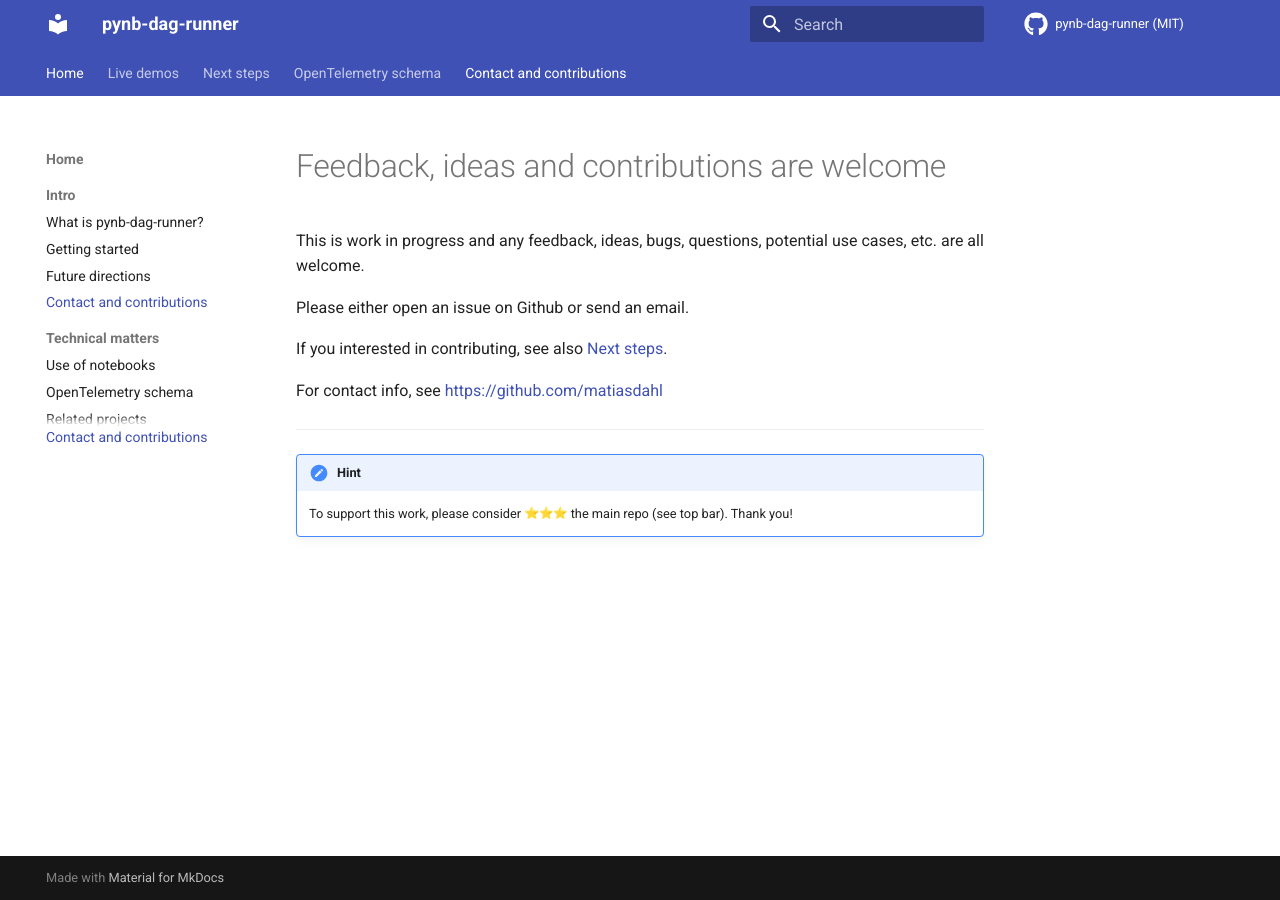
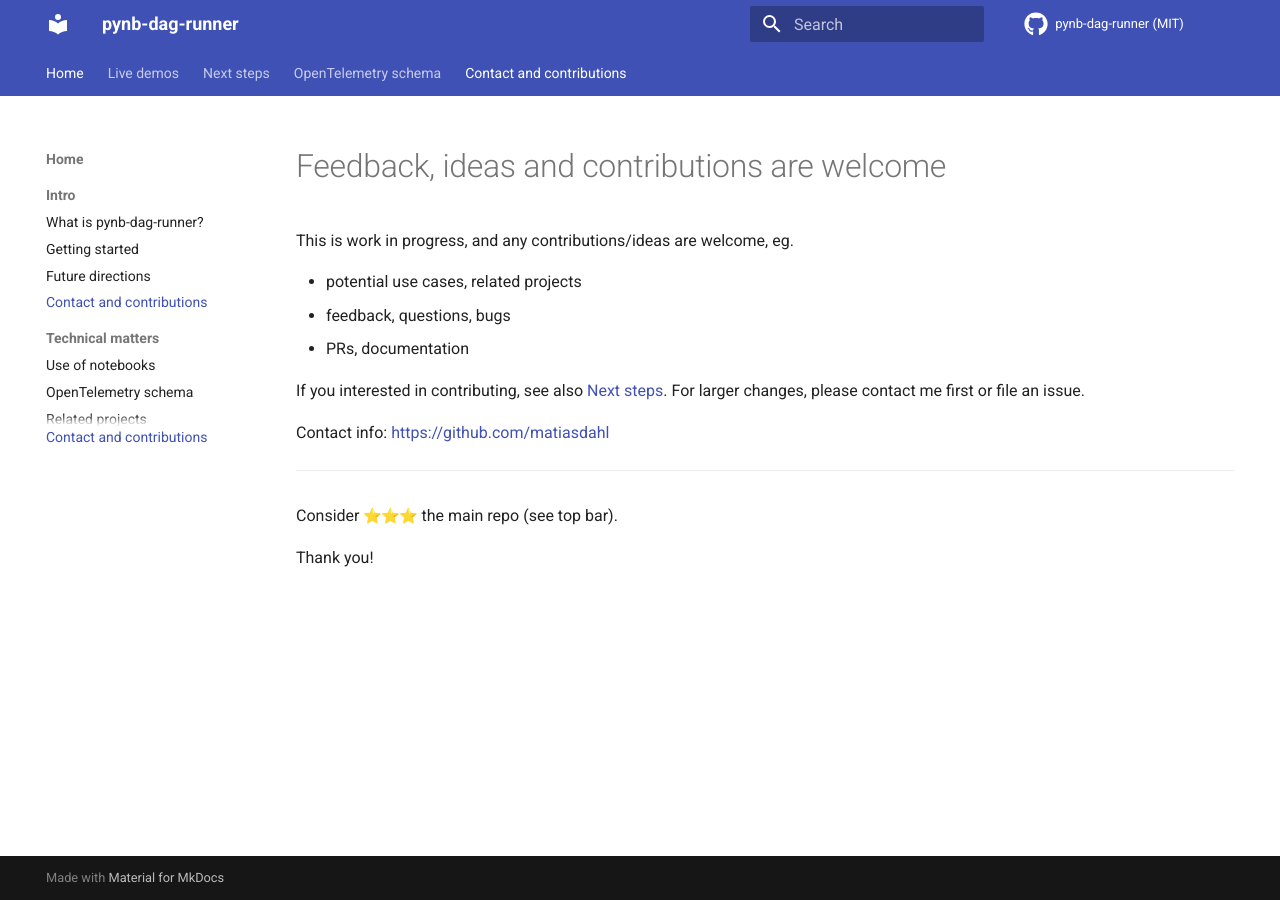
Before and after one commit to composable-logs/composable-logs, an MkDocs documentation site: the page built from docs/docs/contact/index.md, in a window 1280 px wide. Built offline with MkDocs 1.6.1 and Material for MkDocs 9.7.7, drawn with Linux system fonts in a browser that asks for light colours; emoji names are drawn with the system emoji font; comment, search, counter and statistics services are not loaded.

Commit message:
update contact/contribution page

```diff
--- a/docs/docs/contact/index.md
+++ b/docs/docs/contact/index.md
@@ -1,15 +1,25 @@
+---
+hide:
+  #- navigation
+  - toc
+---
 # Feedback, ideas and contributions are welcome
 
-This is work in progress and any feedback, ideas, bugs, questions,
-potential use cases, etc. are all welcome.
+This is work in progress, and any contributions/ideas are welcome, eg.
 
-Please either open an issue on Github or send an email.
+- potential use cases, related projects
+- feedback, questions, bugs
+- PRs, documentation
 
 If you interested in contributing, see also [Next steps](/next-steps).
+For larger changes, please contact me first or file an issue.
 
-For contact info, see [https://github.com/matiasdahl](https://github.com/matiasdahl)
+Contact info: [https://github.com/matiasdahl](https://github.com/matiasdahl)
 
 ---
 
-!!! hint
-    To support this work, please consider :star::star::star: the main repo (see top bar). Thank you!
+###
+
+Consider :star::star::star: the main repo (see top bar).
+
+Thank you!
```
